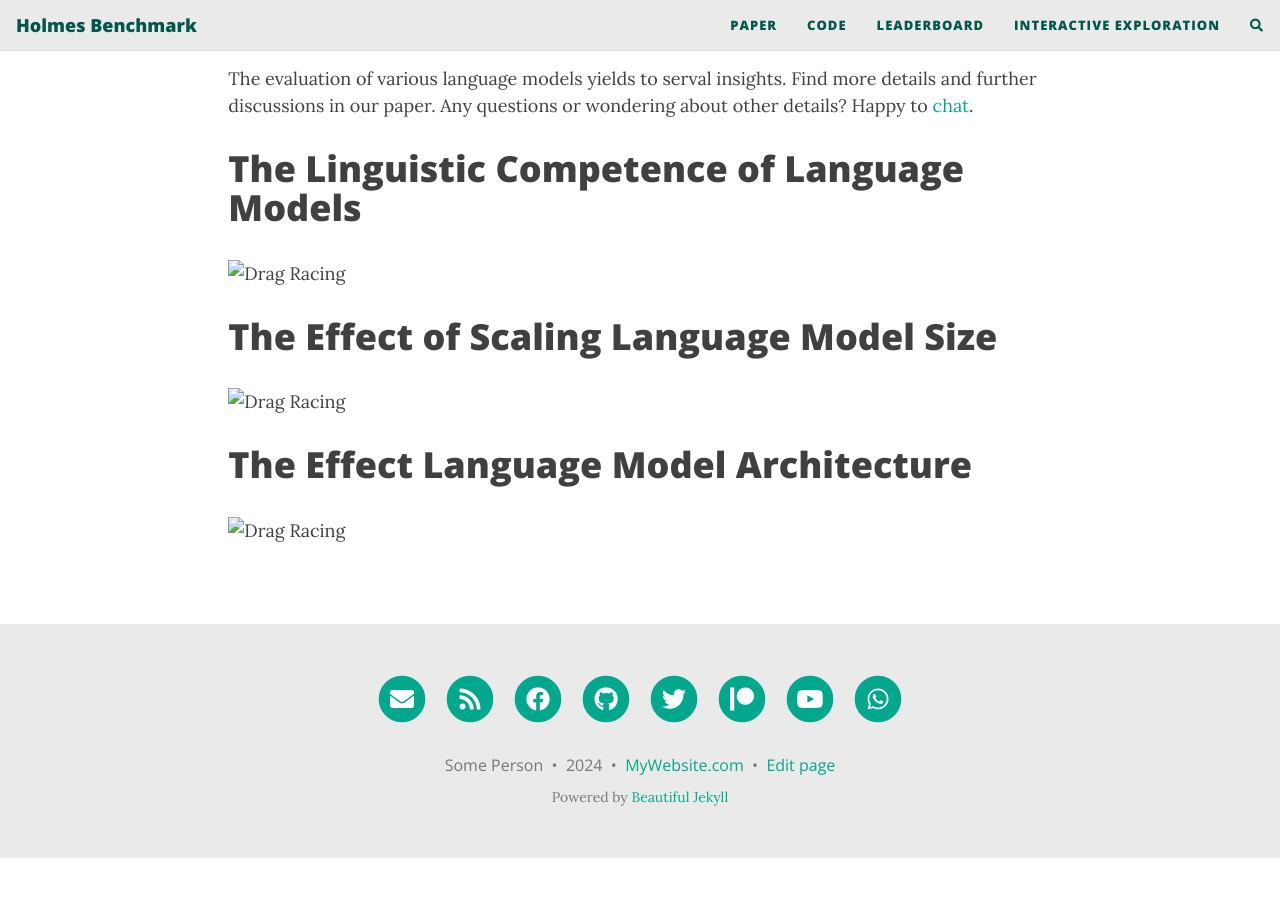
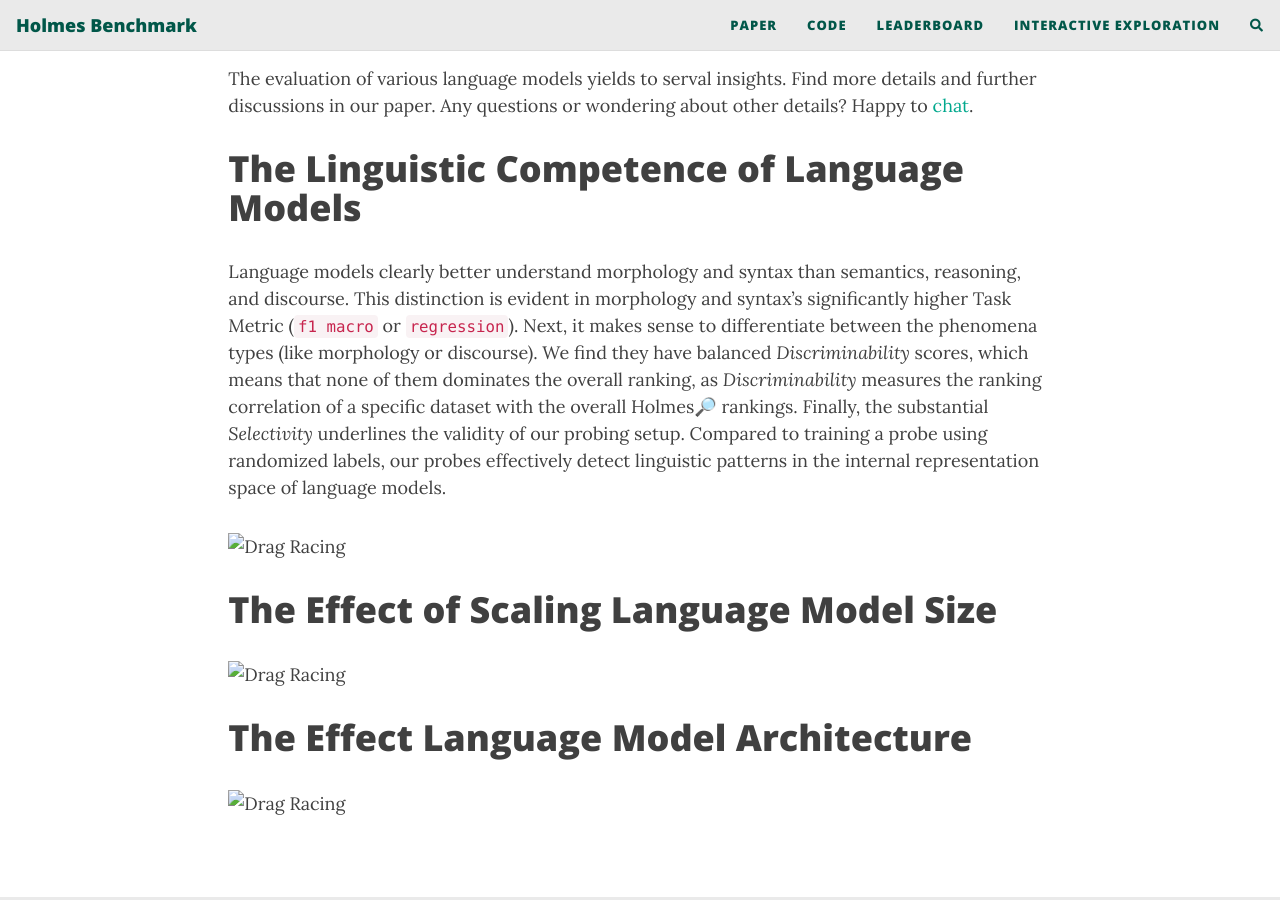
Before and after one commit to Holmes-Benchmark/holmes-benchmark.github.io, a Jekyll site: the page built from insights.md, in a window 1280 px wide and 900 px high, scrolled down 349 px. Built offline with Jekyll 4.4.1, drawn with Linux system fonts in a browser that asks for light colours; nearby versions of some CDN libraries; comment, search, counter and statistics services are not loaded; before the commit the page ends 1207 px from its top, so only the background shows below that.

Commit message:
update page

```diff
--- a/insights.md
+++ b/insights.md
@@ -9,6 +9,13 @@ Find more details and further discussions in our paper.
 Any questions or wondering about other details? Happy to <a href= "mailto:holmesbenchmark@gmail.com">chat</a>.
 
 # The Linguistic Competence of Language Models
+Language models clearly better understand morphology and syntax than semantics, reasoning, and discourse.
+This distinction is evident in morphology and syntax's significantly higher Task Metric (`f1 macro` or `regression`).
+Next, it makes sense to differentiate between the phenomena types (like morphology or discourse).
+We find they have balanced *Discriminability* scores, which means that none of them dominates the overall ranking, as *Discriminability* measures the ranking correlation of a specific dataset with the overall Holmes🔎 rankings.
+Finally, the substantial *Selectivity* underlines the validity of our probing setup.
+Compared to training a probe using randomized labels, our probes effectively detect linguistic patterns in the internal representation space of language models.
+
 ![Drag Racing](assets/img/overall.jpg)
 
 # The Effect of Scaling Language Model Size
```
